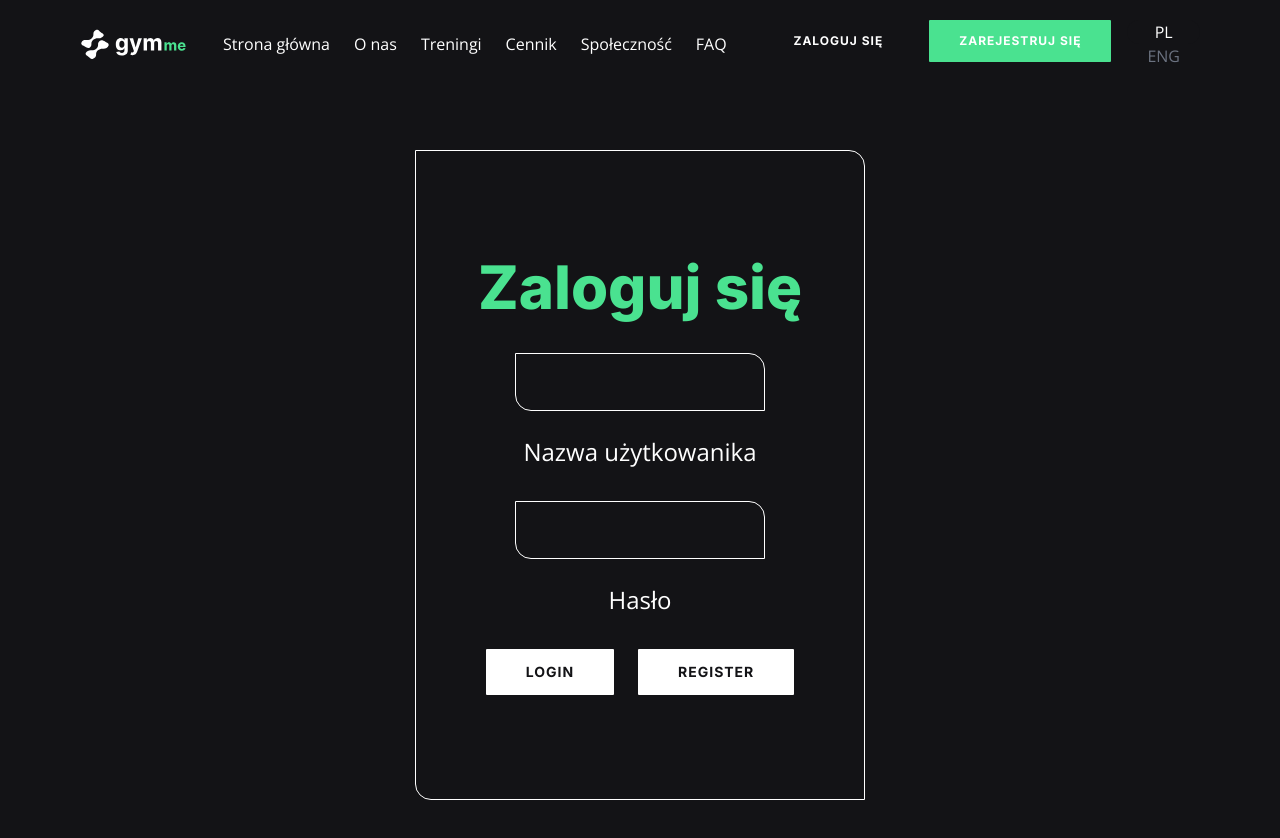
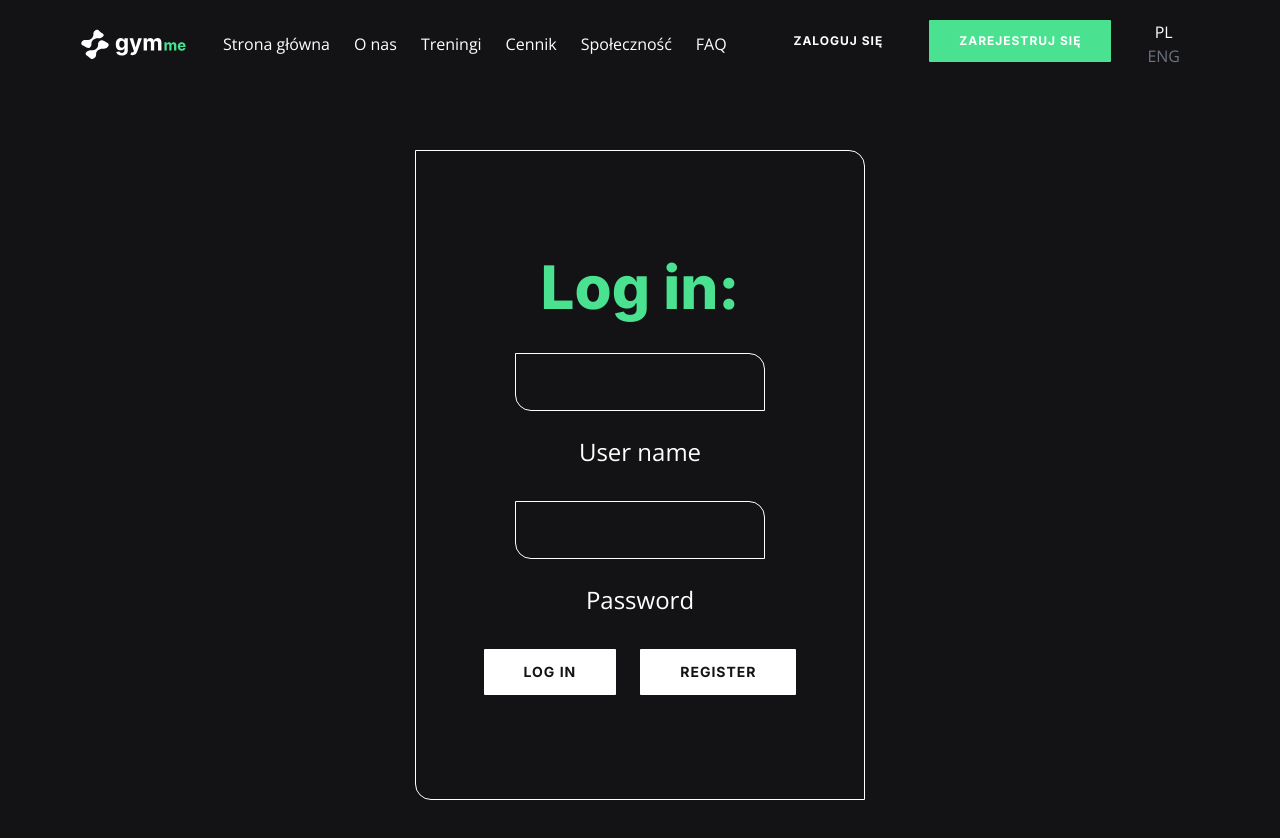
Before and after one commit to Atlon1/gym-site, a React (Create React App) app: page /my-gym/login in a window 1280 px wide. Shown: the top 838 px of the page. Built offline with nearby package versions, Linux system fonts and the light colour scheme.

Commit message:
lang login rdy

```diff
--- a/src/pages/LoginSection.tsx
+++ b/src/pages/LoginSection.tsx
@@ -1,22 +1,31 @@
 import React from 'react';
+import {loginSectionEng} from "../translations/eng/data";
+import {loginSectionPl} from "../translations/pl/data";
 
 const LoginSection = () => {
+
+    const {loginText, nameUser, password, btnLogin, btnRegister} = localStorage.getItem("lang") === 'pl' ? loginSectionPl : loginSectionEng
+
     return (
         <section className='bg-neutral-500 h-[800px] ' id='login'>
-            <div className='container mx-auto h-full pt-[150px] flex justify-center items-center'>
+            <div
+                data-aos='fade-down'
+                data-aos-offset ='200'
+                data-aos-delay='200'
+                className='container mx-auto h-full pt-[150px] flex justify-center items-center'>
                 <div className='flex flex-col justify-center items-center border rounded-bl-2xl rounded-tr-2xl border-white xl:max-w-[450px] max-h-[450ox] h-full w-full max-w-[350px] duration-500' >
-                    <h1 className='h1 text-primary-200 mb-[35px]'>Zaloguj się</h1>
+                    <h1 className='h1 text-primary-200 mb-[35px]'>{loginText}</h1>
                     <input
                         className='max-w-[250px] w-full mb-6 bg-neutral-500 text-white border border-white p-4 hover:border-primary-200 duration-500  rounded-bl-2xl rounded-tr-2xl'
                         type='text'/>
-                    <p className='text-body-md lg:text-body-lg mb-8 text-white'>Nazwa użytkowanika</p>
+                    <p className='text-body-md lg:text-body-lg mb-8 text-white'>{nameUser}</p>
                     <input
                         className='max-w-[250px] w-full mb-6 bg-neutral-500 text-white border border-white p-4 hover:border-primary-200 duration-500  rounded-bl-2xl rounded-tr-2xl'
                         type='password'/>
-                    <p className='text-body-md lg:text-body-lg mb-8 text-white'>Hasło</p>
+                    <p className='text-body-md lg:text-body-lg mb-8 text-white'>{password}</p>
                     <div className='flex gap-x-6'>
-                        <button className='btn btn-sm lg:btn-lg btn-secondary'>Login</button>
-                        <button className='btn btn-sm lg:btn-lg btn-secondary'>Register</button>
+                        <button className='btn btn-sm lg:btn-lg btn-secondary'>{btnLogin}</button>
+                        <button className='btn btn-sm lg:btn-lg btn-secondary'>{btnRegister}</button>
                     </div>
                 </div>
             </div>
--- a/src/translations/eng/data.tsx
+++ b/src/translations/eng/data.tsx
@@ -108,6 +108,22 @@ interface Join {
 interface Footer {
     logo: string;
     copyrightText: string;
+}
+
+interface login {
+    loginText: string;
+    nameUser: string;
+    password: string;
+    btnLogin: string;
+    btnRegister: string;
+}
+
+export const loginSectionEng: login = {
+    loginText: "Log in:",
+    nameUser: "User name",
+    password: "Password",
+    btnLogin: "Log in",
+    btnRegister: "Register"
 }
 
 export const headerEng: Header = {
@@ -295,4 +311,6 @@ export const footer: Footer = {
     copyrightText: 'All rights reserved. Gymme 2022.',
 };
 
+
+
 export default data
--- a/src/translations/pl/data.tsx
+++ b/src/translations/pl/data.tsx
@@ -108,6 +108,22 @@ interface Join {
 interface Footer {
     logo: string;
     copyrightText: string;
+}
+
+interface login {
+    loginText: string;
+    nameUser: string;
+    password: string;
+    btnLogin: string;
+    btnRegister: string;
+}
+
+export const loginSectionPl: login = {
+    loginText: "Zaloguj się:",
+    nameUser: "Nazwa użytkownika",
+    password: "Hasło",
+    btnLogin: "Zaloguj",
+    btnRegister: "Załóż konto"
 }
 
 export const headerPl: Header = {
@@ -295,4 +311,6 @@ export const footer: Footer = {
     copyrightText: 'All rights reserved. Gymme 2022.',
 };
 
+
+
 export default data
```
